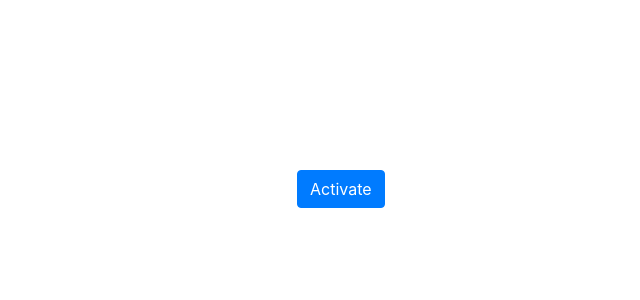
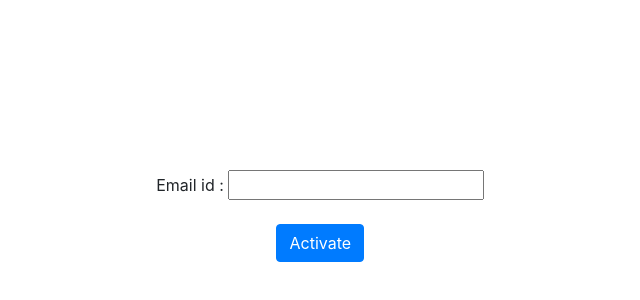
Before and after one commit to sanket101/react-frontend, a React (Create React App) app: page / in a window 1280 px wide. Shown: the part 30-330 px from the top of the page, without its empty margins (279-919 px from the left). Built offline with nearby package versions, Linux system fonts and the light colour scheme.

Commit message:
working copy

```diff
--- a/package.json
+++ b/package.json
@@ -6,7 +6,6 @@
     "axios": "^0.19.0",
     "bootstrap": "^4.3.1",
     "cors": "^2.8.5",
-    "enzyme": "^3.10.0",
     "enzyme-adapter-react-16": "^1.14.0",
     "history": "^4.9.0",
     "react": "^16.9.0",
@@ -35,5 +34,8 @@
       "last 1 firefox version",
       "last 1 safari version"
     ]
+  },
+  "devDependencies": {
+    "enzyme": "^3.10.0"
   }
 }
--- a/src/App.css
+++ b/src/App.css
@@ -36,12 +36,12 @@
   position: absolute;
   top: 25%;
   align-content: center;
-  left: 45%;
+  left: 34%;
 }
 
 .confirm_msg{
   position: absolute;
   top:20%;
   text-align: center;
-  left:10%;
+  left:25%;
 }
--- a/src/App.js
+++ b/src/App.js
@@ -1,5 +1,5 @@
 import React from 'react';
-import logo from './logo.svg';
+//import logo from './logo.svg';
 import Header from './components/Header';
 import './App.css';
 
--- a/src/components/Header.js
+++ b/src/components/Header.js
@@ -1,11 +1,11 @@
-import React, { Component } from 'react';
+import React from 'react';
 import axios from 'axios';
 import Loader from 'react-loader';
 export default class Header extends React.Component {
 
     constructor(props) {
         super(props);
-        this.state = { value: '', res: '', flag: false , btnflag : false , submitbtn : true };
+        this.state = { value: '', res: '', email:'',flag: false , btnflag : false , submitbtn : true };
 
         /*setTimeout(function () {
             this.setState({
@@ -14,6 +14,7 @@ export default class Header extends React.Component {
         }.bind(this), 5000);
 */
         this.handleChange = this.handleChange.bind(this);
+        this.handleEmail= this.handleEmail.bind(this);
         this.handleSubmit = this.handleSubmit.bind(this);
     }
 
@@ -21,14 +22,19 @@ export default class Header extends React.Component {
         this.setState({ value: event.target.value });
     }
 
+    handleEmail(event) {
+        this.setState({ email: event.target.value });
+    }
+
+
     handleSubmit(event) {
         //alert('A name was submitted: ' + this.state.value);
         event.preventDefault();
         //Fetch email from uid
         this.setState({flag:true})
         //this.props.match.params.uid
-        var uid = this.props.match.params.uid;
-        axios.post('http://localhost:8001/api/v1/sendmail/',{emailID:"aditisjoshi14@gmail.com"})
+        //var uid = this.props.match.params.uid;
+        axios.post('http://localhost:8001/api/v1/sendmail/',{emailID:this.state.email})
             .then(res => { console.log(res); this.temp = res;
                 if(this.temp.data.response === 'Congrats! Your account has been successfully activated...' ||
                 this.temp.data.response === 'User already verified'){
@@ -76,6 +82,9 @@ export default class Header extends React.Component {
                         <div className="activatebtn">
                         { this.state.submitbtn ?
                         <form onSubmit={this.handleSubmit}>
+                            Email id : <input type="text" id="emailid" name="email" onChange={this.handleEmail}></input>
+                            <br></br>
+                            <br></br>
                             <input className="btn btn-primary" id="submit" type="submit" value="Activate" />
                         </form>
                         :
--- a/src/index.js
+++ b/src/index.js
@@ -4,14 +4,14 @@ import './index.css';
 import App from './App';
 import * as serviceWorker from './serviceWorker';
 import Header from './components/Header';
-import ConfirmMail from './components/ConfirmMail';
-import {BrowserRouter as Router, Route, Link } from "react-router-dom";
+//import ConfirmMail from './components/ConfirmMail';
+import {BrowserRouter as Router, Route } from "react-router-dom";
 import history from './history.js';
 
 const router = (
     <Router history={history}>
         <div>
-            <Route exact path="/" component={Header}/>
+            <Route exact path="/" component={App}/>
             <Route path="/confirmmail/:uid" component={Header}/>
         </div>
     </Router>
```
Also changed, not shown: 2 other files (tests, documents, lock files or other folders).
